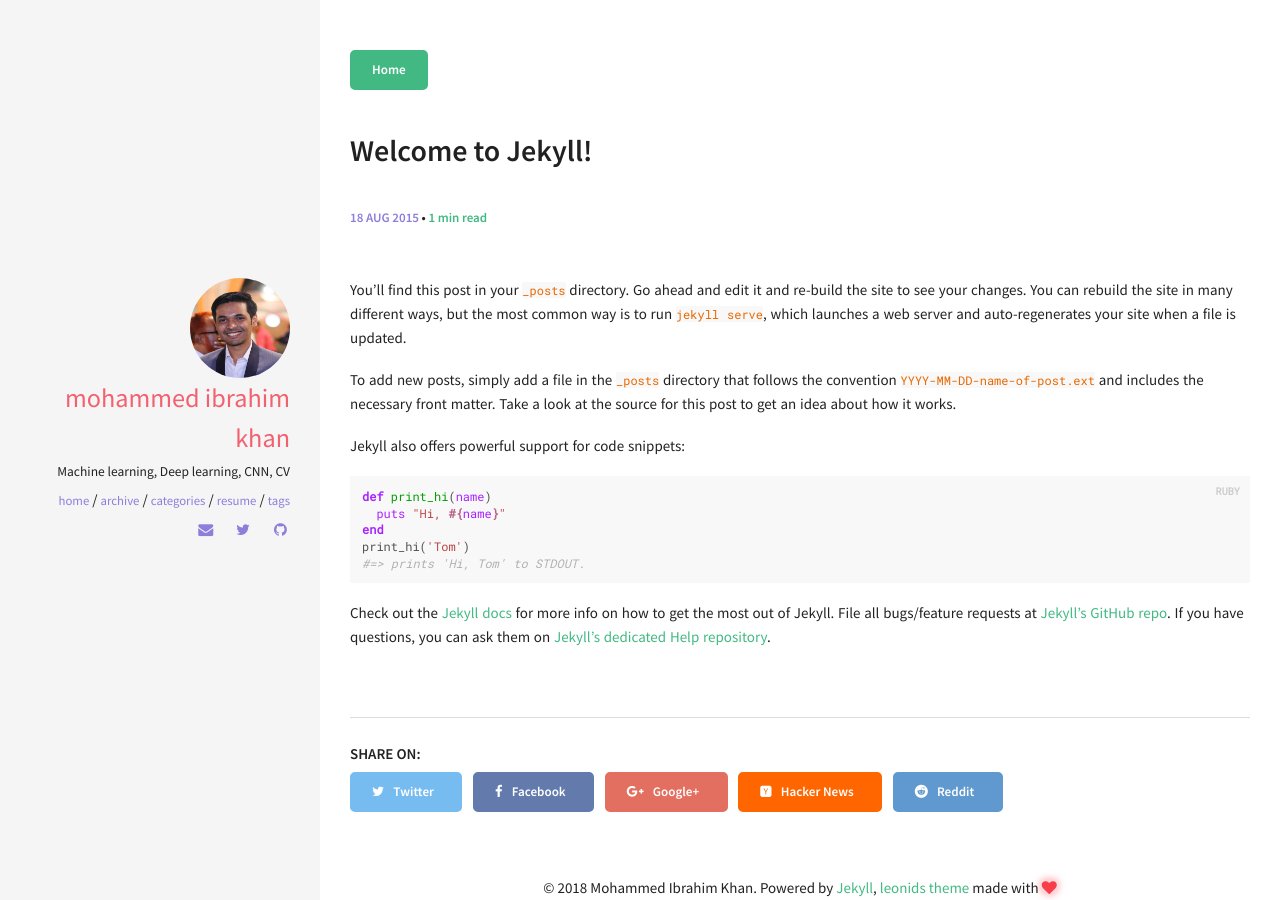
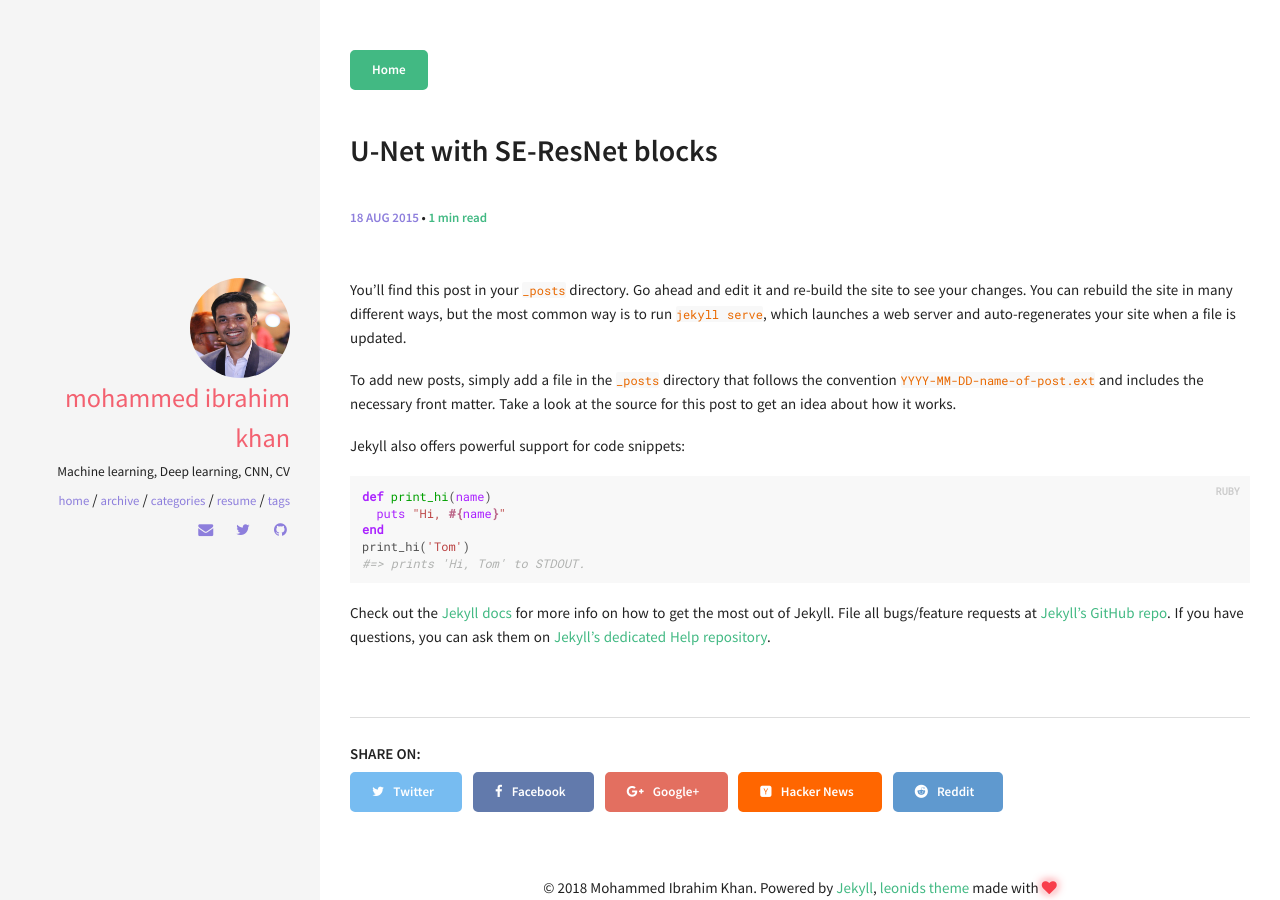
Before and after one commit to exekudos/exekudos.github.io, a Jekyll site: the page built from _posts/2015-08-18-welcome-to-jekyll.md, in a window 1280 px wide. Built offline with Jekyll 4.4.1, drawn with Linux system fonts in a browser that asks for light colours.

Commit message:
Update 2015-08-18-welcome-to-jekyll.md

```diff
--- a/_posts/2015-08-18-welcome-to-jekyll.md
+++ b/_posts/2015-08-18-welcome-to-jekyll.md
@@ -1,6 +1,6 @@
 ---
 layout: post
-title:  "Welcome to Jekyll!"
+title:  "U-Net with SE-ResNet blocks"
 date:   2015-08-18 15:07:19
 categories: [tutorial]
 comments: true
```
